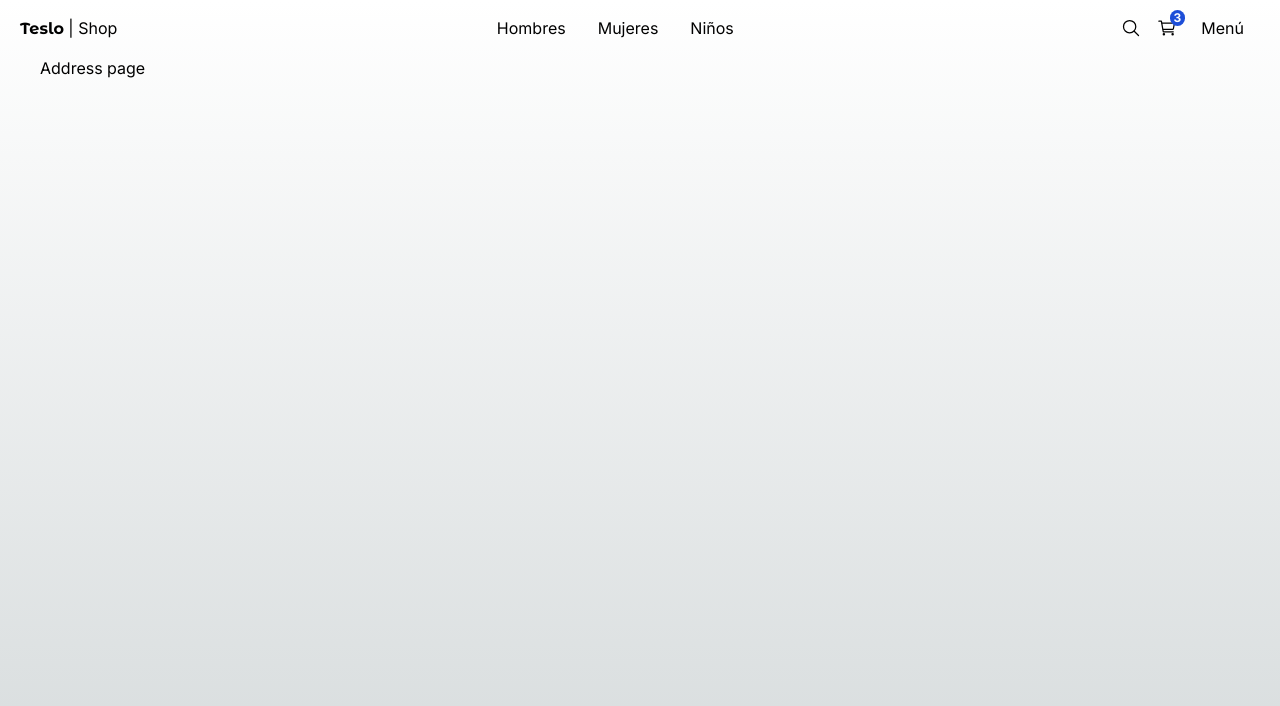
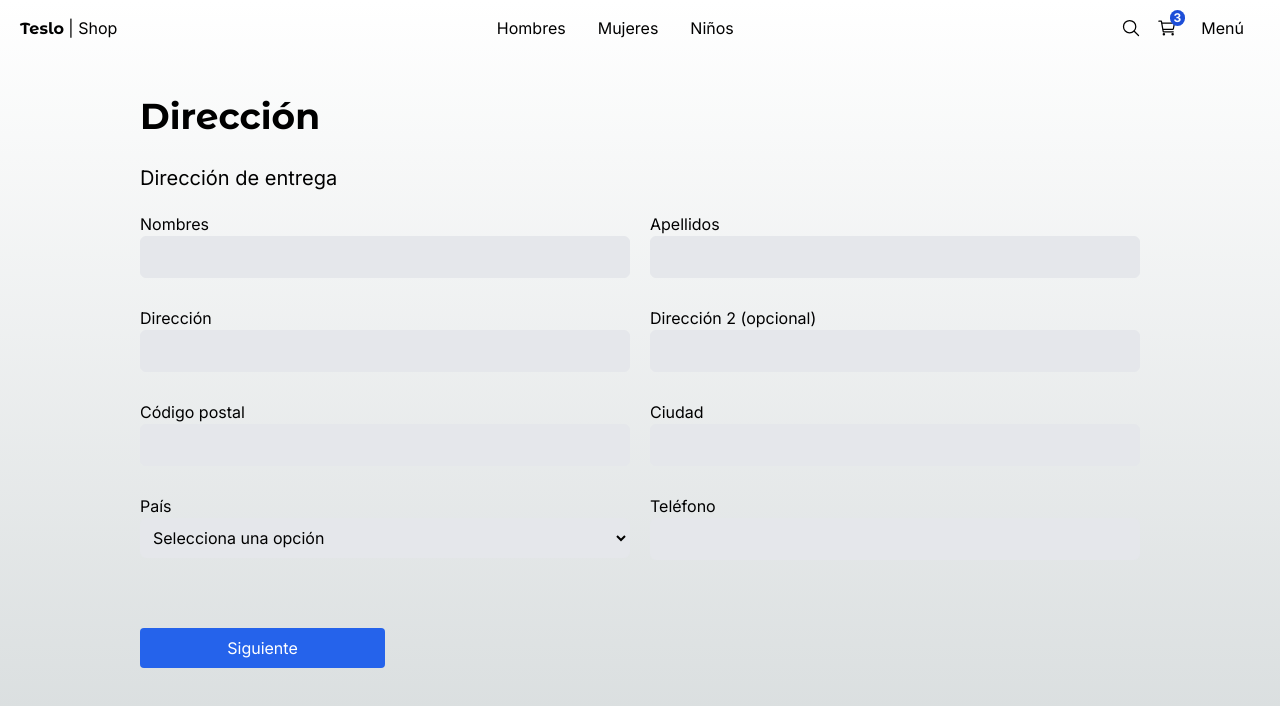
Before and after one commit to Gustavoand39/teslo-shop, a Next.js app: page /checkout/address in a window 1280 px wide. Shown: the top 706 px of the page. Built offline with nearby package versions, Linux system fonts and the light colour scheme.

Commit message:
feat: Update address page layout and styles

```diff
--- a/src/app/(shop)/checkout/address/page.tsx
+++ b/src/app/(shop)/checkout/address/page.tsx
@@ -1,7 +1,69 @@
-export default function AddressPage () {
+import Link from "next/link";
+
+import { Title } from "@/components";
+
+export default function CheckoutPage() {
   return (
-    <div>
-      <h1>Address page</h1>
+    <div className="flex flex-col sm:justify-center sm:items-center mb-72 px-10 sm:px-0">
+      <div className="w-full  xl:w-[1000px] flex flex-col justify-center text-left">
+        <Title title="Dirección" subtitle="Dirección de entrega" />
+
+        <div className="grid grid-cols-1 gap-2 sm:gap-5 sm:grid-cols-2">
+          <div className="flex flex-col mb-2">
+            <span>Nombres</span>
+            <input type="text" className="p-2 border rounded-md bg-gray-200" />
+          </div>
+
+          <div className="flex flex-col mb-2">
+            <span>Apellidos</span>
+            <input type="text" className="p-2 border rounded-md bg-gray-200" />
+          </div>
+
+          <div className="flex flex-col mb-2">
+            <span>Dirección</span>
+            <input type="text" className="p-2 border rounded-md bg-gray-200" />
+          </div>
+
+          <div className="flex flex-col mb-2">
+            <span>Dirección 2 (opcional)</span>
+            <input type="text" className="p-2 border rounded-md bg-gray-200" />
+          </div>
+
+          <div className="flex flex-col mb-2">
+            <span>Código postal</span>
+            <input type="text" className="p-2 border rounded-md bg-gray-200" />
+          </div>
+
+          <div className="flex flex-col mb-2">
+            <span>Ciudad</span>
+            <input type="text" className="p-2 border rounded-md bg-gray-200" />
+          </div>
+
+          <div className="flex flex-col mb-2">
+            <span>País</span>
+            <select className="p-2 border rounded-md bg-gray-200">
+              <option value="">Selecciona una opción</option>
+              <option value="CRI">Costa Rica</option>
+              <option value="MX">México</option>
+              <option value="USA">Estados Unidos</option>
+            </select>
+          </div>
+
+          <div className="flex flex-col mb-2">
+            <span>Teléfono</span>
+            <input type="text" className="p-2 border rounded-md bg-gray-200" />
+          </div>
+
+          <div className="flex flex-col mb-2 sm:mt-10">
+            <Link
+              href="/checkout"
+              className="btn-primary flex w-full sm:w-1/2 justify-center "
+            >
+              Siguiente
+            </Link>
+          </div>
+        </div>
+      </div>
     </div>
   );
 }
```
